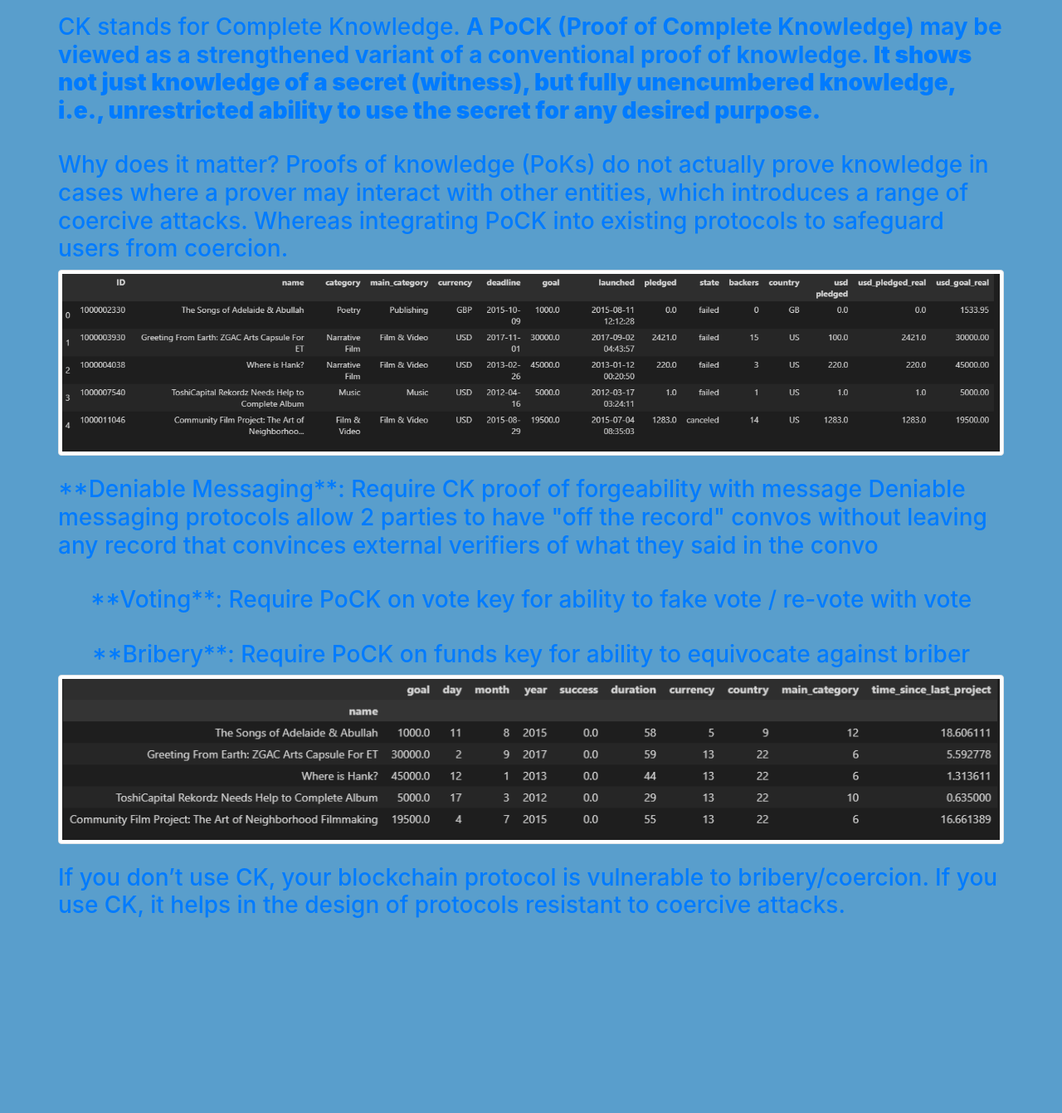
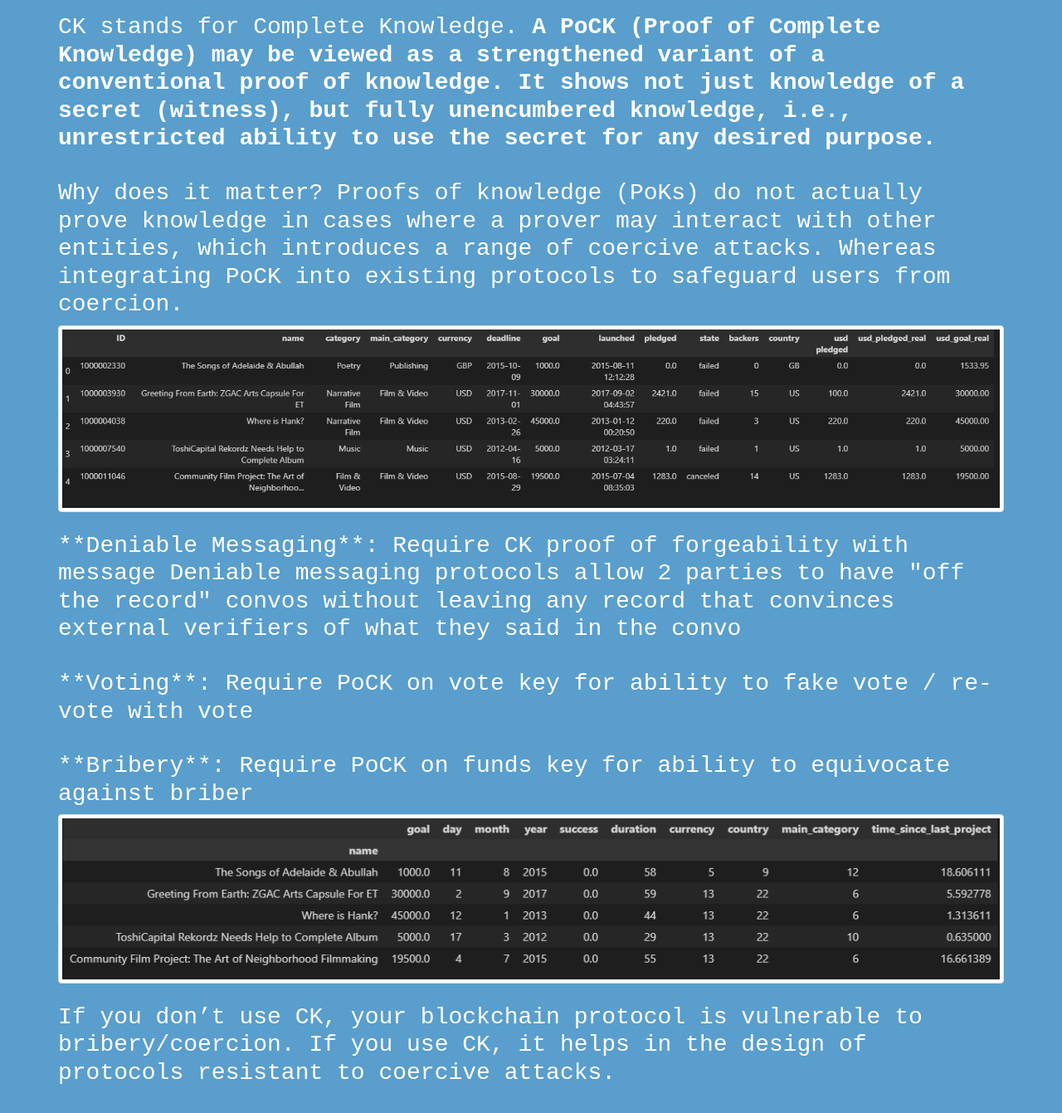
Before and after one commit to jessyio/ck, a Flask app: page /about in a window 1280 px wide. Shown: the whole page at 83% size. Before the commit the page ends 1106 px from the top, so only its background shows below. Run offline with Flask 2, Linux system fonts and the light colour scheme; some libraries are stand-ins or nearby versions.

Commit message:
Add common CSS file to layout

```diff
--- /dev/null
+++ b/ckmeapp/ckmeapp/static/css/theme.css
@@ -0,0 +1,7 @@
+body {
+    font-family: 'Courier New', Courier, monospace;
+}
+
+div {
+    color: white;
+}
--- a/ckmeapp/ckmeapp/templates/about.html
+++ b/ckmeapp/ckmeapp/templates/about.html
@@ -3,7 +3,7 @@
 {% block content %}
 
     <div class="row justify-content-md-center mb-4">
-        <h3 class='text-primary'>
+        <h3>
             CK stands for Complete Knowledge.
         <b> A  PoCK (Proof of Complete Knowledge) may be viewed as a strengthened variant of a conventional proof of knowledge.
         <b>It shows not just knowledge of a secret (witness), but fully unencumbered knowledge, i.e., unrestricted ability to use the secret for any desired purpose.
@@ -12,7 +12,7 @@
 
     <!-- Starts image section -->
     <div class="row justify-content-md-center mb-4">
-        <h3 class='text-primary'>Why does it matter?
+        <h3>Why does it matter?
             Proofs of knowledge (PoKs) do not actually prove knowledge in cases where a prover may interact with other entities, which introduces a range of coercive attacks.
             Whereas integrating PoCK into existing protocols to safeguard users from coercion.
         </h3>
@@ -25,21 +25,21 @@
 
     <!-- Starts text section -->
     <div class="row justify-content-md-center mb-4">
-        <h3 class='text-primary'>**Deniable Messaging**: Require CK proof of forgeability with message
+        <h3>**Deniable Messaging**: Require CK proof of forgeability with message
             Deniable messaging protocols allow 2 parties to have "off the record" convos without leaving any record that convinces external verifiers of what they said in the convo</h3>
     </div>
     <!-- Ends text section -->
 
     <!-- Starts text section -->
     <div class="row justify-content-md-center mb-4">
-        <h3 class='text-primary'>**Voting**: Require PoCK on vote key for ability to fake vote / re-vote with vote</h3>
+        <h3>**Voting**: Require PoCK on vote key for ability to fake vote / re-vote with vote</h3>
     </div>
 
     <!-- Ends text section -->
 
     <!-- Starts image section -->
     <div class="row justify-content-md-center mb-4">
-        <h3 class='text-primary'>**Bribery**: Require PoCK on funds key for ability to equivocate against briber</h3>
+        <h3>**Bribery**: Require PoCK on funds key for ability to equivocate against briber</h3>
             <div class="thumbnail">
                 <img src="{{url_for('static', filename='images/Cleaneddataset.jpg')}}" class="img-thumbnail" />
         </div>
@@ -49,7 +49,7 @@
 
     <!-- Starts text section -->
     <div class="row justify-content-md-center mb-4">
-        <h3 class='text-primary'>If you don’t use CK, your blockchain protocol is vulnerable to bribery/coercion. If you use CK, it helps in the design of protocols resistant to coercive attacks. </h3>
+        <h3>If you don’t use CK, your blockchain protocol is vulnerable to bribery/coercion. If you use CK, it helps in the design of protocols resistant to coercive attacks. </h3>
     </div>
 
     <!-- Ends text section -->
--- a/ckmeapp/ckmeapp/templates/layout.html
+++ b/ckmeapp/ckmeapp/templates/layout.html
@@ -9,6 +9,7 @@
     <meta name="viewport" content="width=device-width, initial-scale=1, shrink-to-fit=no">
 
     <link rel="stylesheet" href="https://maxcdn.bootstrapcdn.com/bootstrap/4.0.0/css/bootstrap.min.css">
+    <link rel="stylesheet" href="{{ url_for('static', filename='css/theme.css') }}">
     <script src="https://ajax.googleapis.com/ajax/libs/jquery/3.5.1/jquery.min.js"></script>
     <script src="https://maxcdn.bootstrapcdn.com/bootstrap/3.4.1/js/bootstrap.min.js"></script>
     <style>
```
